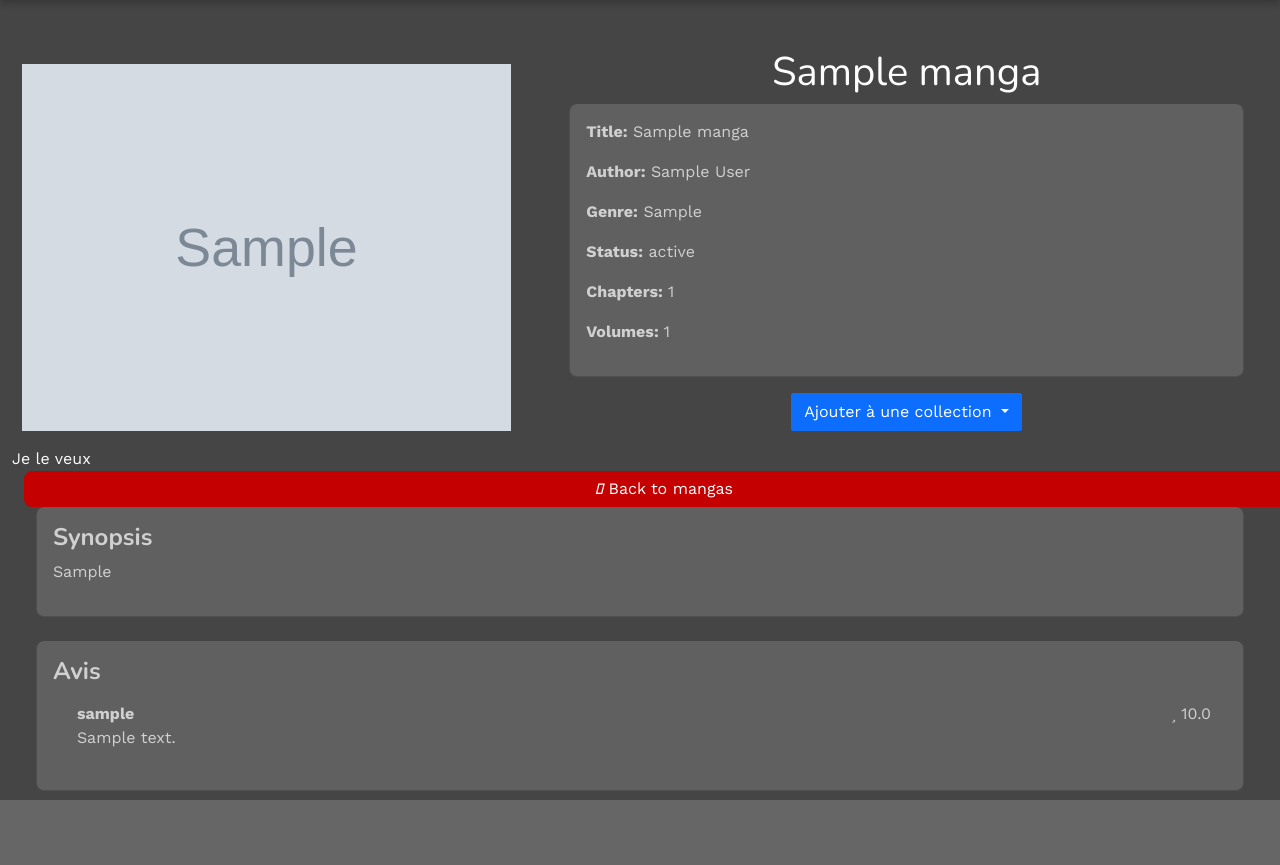
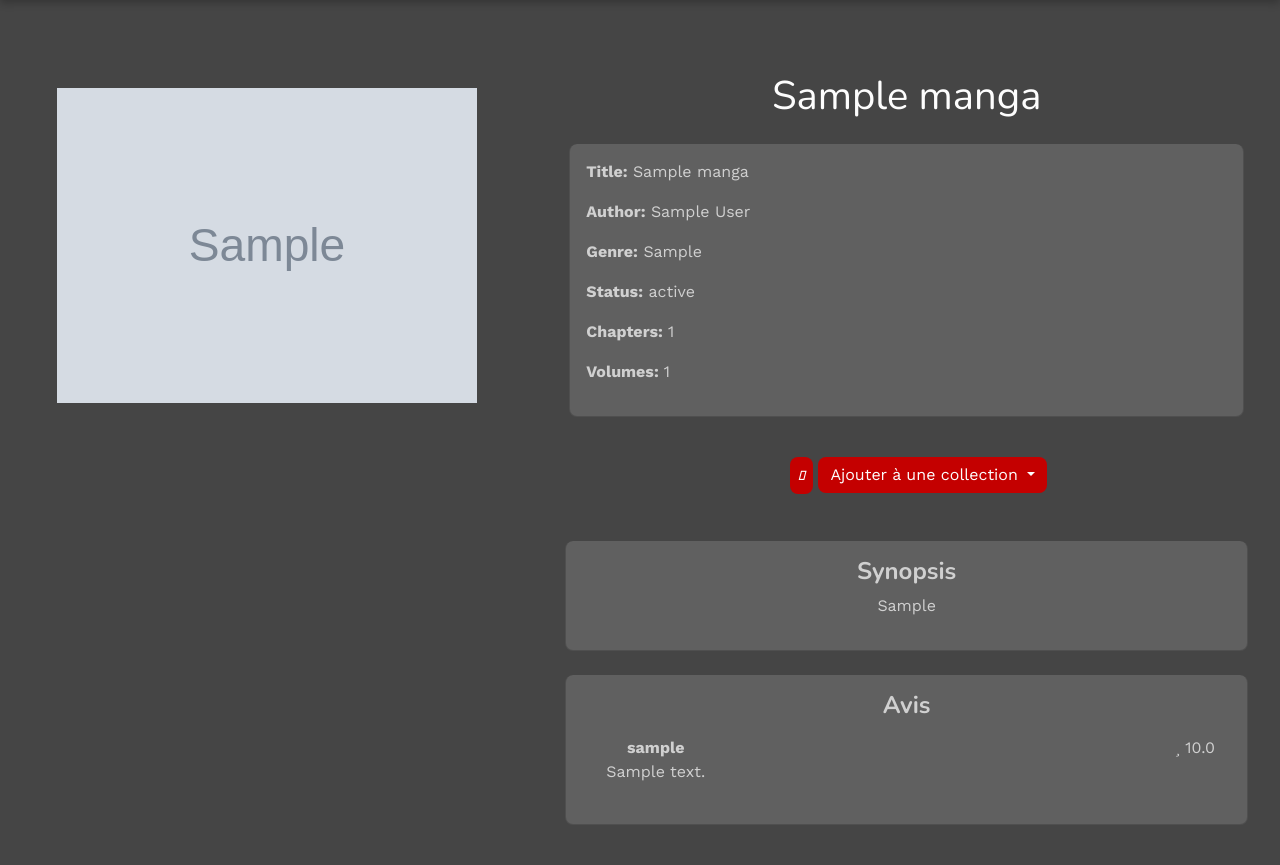
Before and after one commit to Ketmoss/MANKAI, a Rails app: page /db_mangas/1 in a window 1280 px wide. Shown: the part 58-923 px from the top of the page. Before the commit the page ends 858 px from the top, so only its background shows below. Run offline with Rails 7, Linux system fonts and the light colour scheme; a user stored in the database is signed in; tables that the repository leaves empty hold one stand-in row (values such as "Sample post"); style sheets or scripts are compiled from the project's sources; some libraries are stand-ins or nearby versions.

Commit message:
front db done

```diff
--- a/app/assets/stylesheets/components/_card.scss
+++ b/app/assets/stylesheets/components/_card.scss
@@ -60,3 +60,9 @@
     }
   }
 // Fin du bloc de code pour le style Overlay
+
+.size-image-card {
+  width: 150px;
+  height: 250px;
+  object-fit: cover;
+}
--- a/app/assets/stylesheets/pages/_db.scss
+++ b/app/assets/stylesheets/pages/_db.scss
@@ -8,9 +8,14 @@
 .outline{
   outline: 1px solid greenyellow;
 }
-// Style pour index.html.erb
-.size-image {
-  width: 150px;
-  height: 250px;
+
+.general-style-image {
+  width: 100%;
+  max-width: 420px;
+  height: auto;
+  max-height: 595px;
   object-fit: cover;
+  border-radius: 8px; // optionnel pour un effet plus doux
+  display: block;
+  margin: 0 auto; // centre l’image dans son conteneur
 }
--- a/app/views/db_mangas/index.html.erb
+++ b/app/views/db_mangas/index.html.erb
@@ -28,7 +28,7 @@
           <!-- Image à gauche -->
           <div class="col-5">
             <% if manga.image_url.present? %>
-              <%= image_tag manga.image_url, class: "size-image img-fluid rounded-start", alt: manga.title %>
+              <%= image_tag manga.image_url, class: "size-image-card img-fluid rounded-start", alt: manga.title %>
             <% else %>
               <div class="d-flex align-items-center justify-content-center bg-light h-100">
                 <i class="fas fa-book fa-2x text-muted"></i>
--- a/app/views/db_mangas/show.html.erb
+++ b/app/views/db_mangas/show.html.erb
@@ -1,13 +1,13 @@
 
 <div class="container pt-5 general-style">
   <div class="row">
-    <!-- Colonne image -->
-    <div class="col-md-5 d-flex justify-content-center">
-      <img src="<%= @db_manga.image_url %>" alt="<%= @db_manga.title %>" class="img-fluid rounded-lg py-3">
+    <%# Colone de l'image %>
+    <div class="col-md-5 d-flex img-fluid justify-content-start flex-column mt-4">
+      <img src="<%= @db_manga.image_url%>" alt="<%= @db_manga.title %>" class="general-style-image py-3">
     </div>
 
-    <div class="col-md-7">
-      <h1 class="text-center"><%= @db_manga.title%></h1>
+    <div class="col-md-7 mt-4">
+      <h1 class="text-center mb-4"><%= @db_manga.title%></h1>
       <div class="card mx-4">
         <p><strong>Title:</strong> <%= @db_manga.title %></p>
         <p><strong>Author:</strong> <%= @db_manga.author %></p>
@@ -17,15 +17,14 @@
         <p><strong>Volumes:</strong> <%= @db_manga.volume %></p>
       </div>
     <div class="container text-center py-3">
-      <%# Attention ici il faut changer la route pour le link-to "je le veux" %>
-
-<!-- app/views/db_mangas/show.html.erb -->
-<!-- app/views/db_mangas/show.html.erb -->
               <div class="add-to-collection-section">
                 <% if user_signed_in? %>
                 <% if current_user.user_collections.any? %>
                 <div class="dropdown">
-        <button class="btn btn-primary dropdown-toggle" type="button" data-bs-toggle="dropdown">
+                   <%= link_to db_mangas_path, class: "btn btn-red btn-sm ms-4 align-self-center py-2" do%>
+                    <i class="fas fa-chevron-left"></i>
+                    <% end %>
+                  <button class="btn btn-red dropdown-toggle my-4" type="button" data-bs-toggle="dropdown">
                     Ajouter à une collection
                   </button>
                     <ul class="dropdown-menu">
@@ -42,30 +41,26 @@
                     </ul>
       </div>
     <% else %>
-      <p class="text-muted">
-        <%= link_to "Créez une collection", new_user_collection_path %>
-        pour ajouter des mangas
-      </p>
+      <div class="text-muted py-4">
+         <%= link_to db_mangas_path, class: "btn btn-red btn-sm ms-4 align-self-center py-2" do%>
+        <i class="fas fa-chevron-left"></i>
+        <span>Back to mangas</span>
+        <% end %>
+        <%= link_to new_user_collection_path, class: "btn btn-red" do%>
+        <i class="fas fa-bookmark"></i>
+        <span>Je le veux</span>
+        <% end %>
+      </div>
     <% end %>
   <% else %>
     <%= link_to "Connectez-vous pour ajouter", new_user_session_path,
                 class: "btn btn-secondary" %>
   <% end %>
-</div>
-</div>
-  </div>
-      <span>Je le veux</span>
-      <%= link_to db_mangas_path, class: "btn btn-red ms-4" do%>
-      <i class="fas fa-chevron-left"></i>
-      <span>Back to mangas</span>
-        <% end %>
-
-    </div>
-    <div class="card mx-4 mb-4">
+   <div class="card mx-2 my-4">
       <h4><strong>Synopsis</strong></h4>
       <p><%= @db_manga.synopsis %></p>
     </div>
-    <div class="card mx-4 mb-4">
+    <div class="card mx-2 mb-4">
       <h4><strong>Avis</strong></h4>
       <ul class="list-group list-group-flush">
         <% @db_manga.reviews.each do |review| %>
@@ -82,3 +77,7 @@
             </div>
           </div>
         </div>
+      </div>
+    </div>
+  </div>
+</div>
--- a/app/views/pages/home.html.erb
+++ b/app/views/pages/home.html.erb
@@ -22,7 +22,7 @@
           <!-- Image à gauche -->
           <div class="col-5">
             <% if manga.image_url.present? %>
-              <%= image_tag manga.image_url, class: "style-image-card img-fluid rounded-start", alt: manga.title %>
+              <%= image_tag manga.image_url, class: "size-image-card img-fluid rounded-start", alt: manga.title %>
             <% else %>
               <div class="d-flex align-items-center justify-content-center bg-light h-100">
                 <i class="fas fa-book fa-2x text-muted"></i>
```
Also changed, not shown: db/schema.rb. Lines whose indentation alone changed are shown as unchanged.
